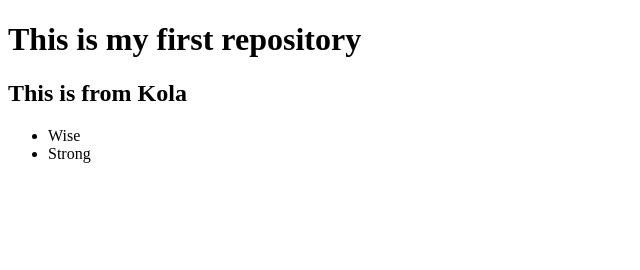
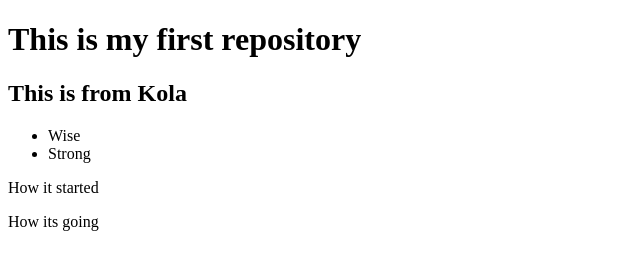
Before and after one commit to DEBBYADE/first-repo, a plain HTML site: page index.html in a window 1280 px wide. Shown: the whole page, without its empty margins (0-640 px from the left). Drawn offline with Linux system fonts and the light colour scheme.

Commit message:
how it is

```diff
--- /dev/null
+++ b/assets/index.css
@@ -0,0 +1,3 @@
+body{
+    background-color: aqua;
+}
--- a/index.html
+++ b/index.html
@@ -13,5 +13,7 @@
       <li>Wise</li>
       <li>Strong</li>
     </ul>
+    <p>How it started</p>
+    <p>How its going</p>
   </body>
 </html>
```
Also changed, not shown: 1 other file.
